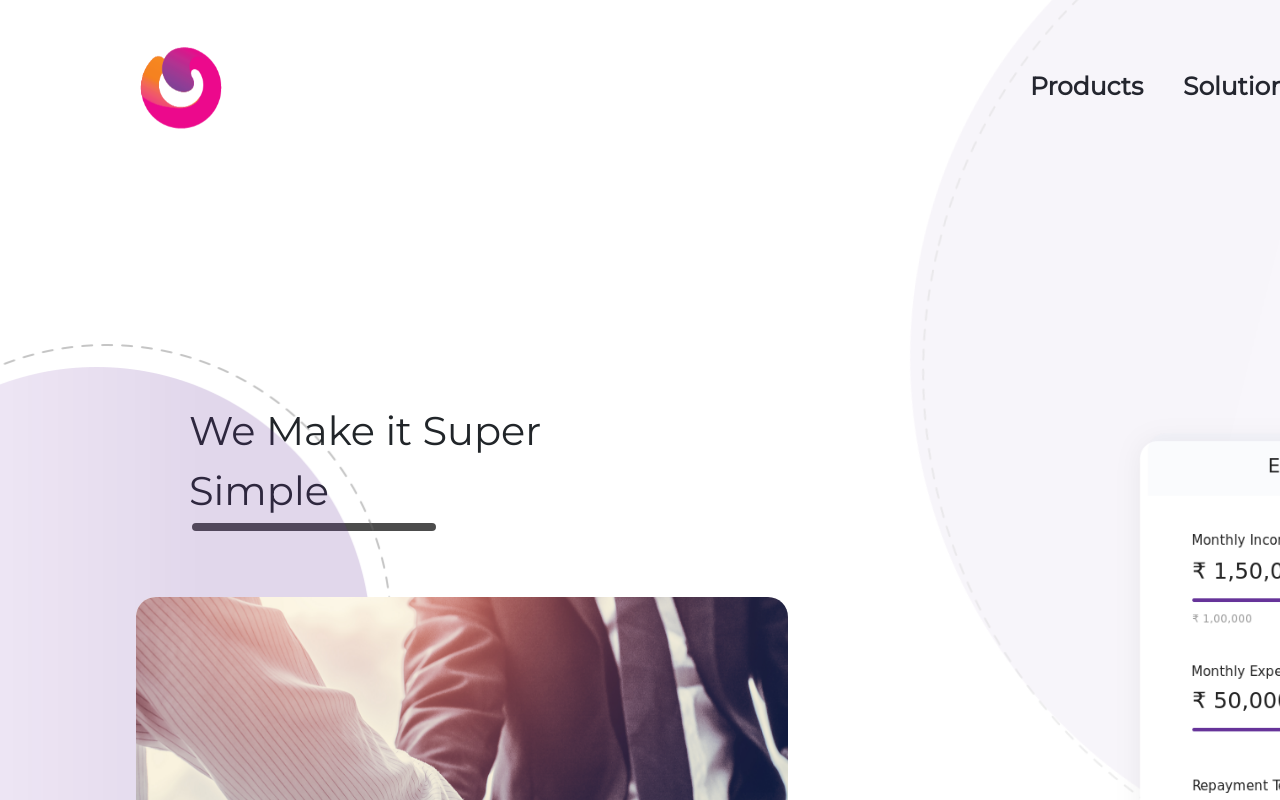
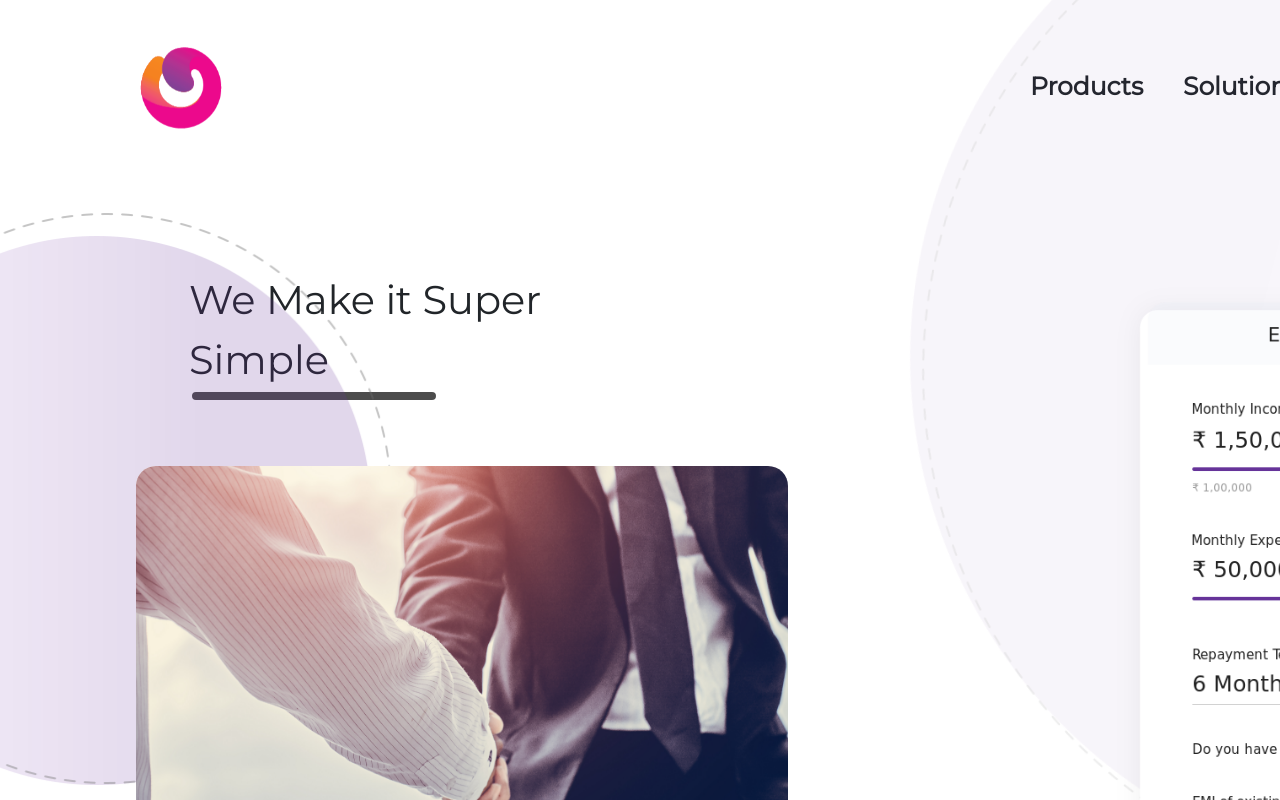
Before and after one commit to savitahiremath/Angularjs-Emi-calc-page, an Angular app: page / in a window 1280 px wide. Shown: the top 800 px of the page. Built offline with nearby package versions, Linux system fonts and the light colour scheme.

Commit message:
update web-page

```diff
--- a/src/app/web-page/web-page.component.html
+++ b/src/app/web-page/web-page.component.html
@@ -1,5 +1,5 @@
 <body>
-
+  <div id="container">
   <div>
   <img src="assets/logo.png" class="h2"/>
   </div>
@@ -10,7 +10,7 @@
   <div><button class="b2">Get Started</button></div>
   <img src="assets/circle.png" class="h4" />
 
-<div id="container">
+
 <link href="https://fonts.googleapis.com/css?family=Montserrat|Ubuntu" rel="stylesheet">
       <div class="h7">We Make it Super Simple</div>
       <br>
```
Also changed, not shown: src/app/web-page/web-page.component.css (+3 -26 lines).
